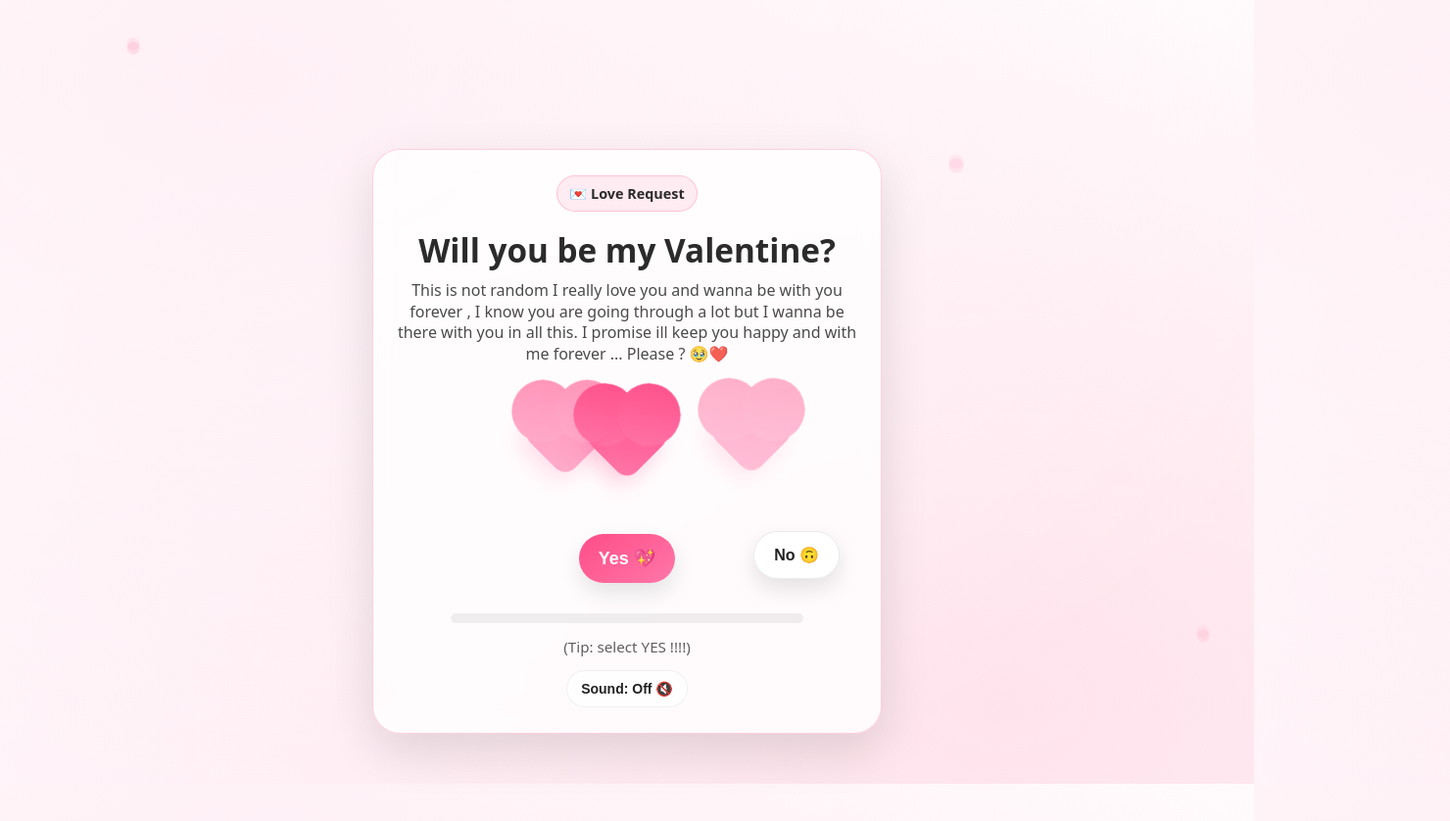
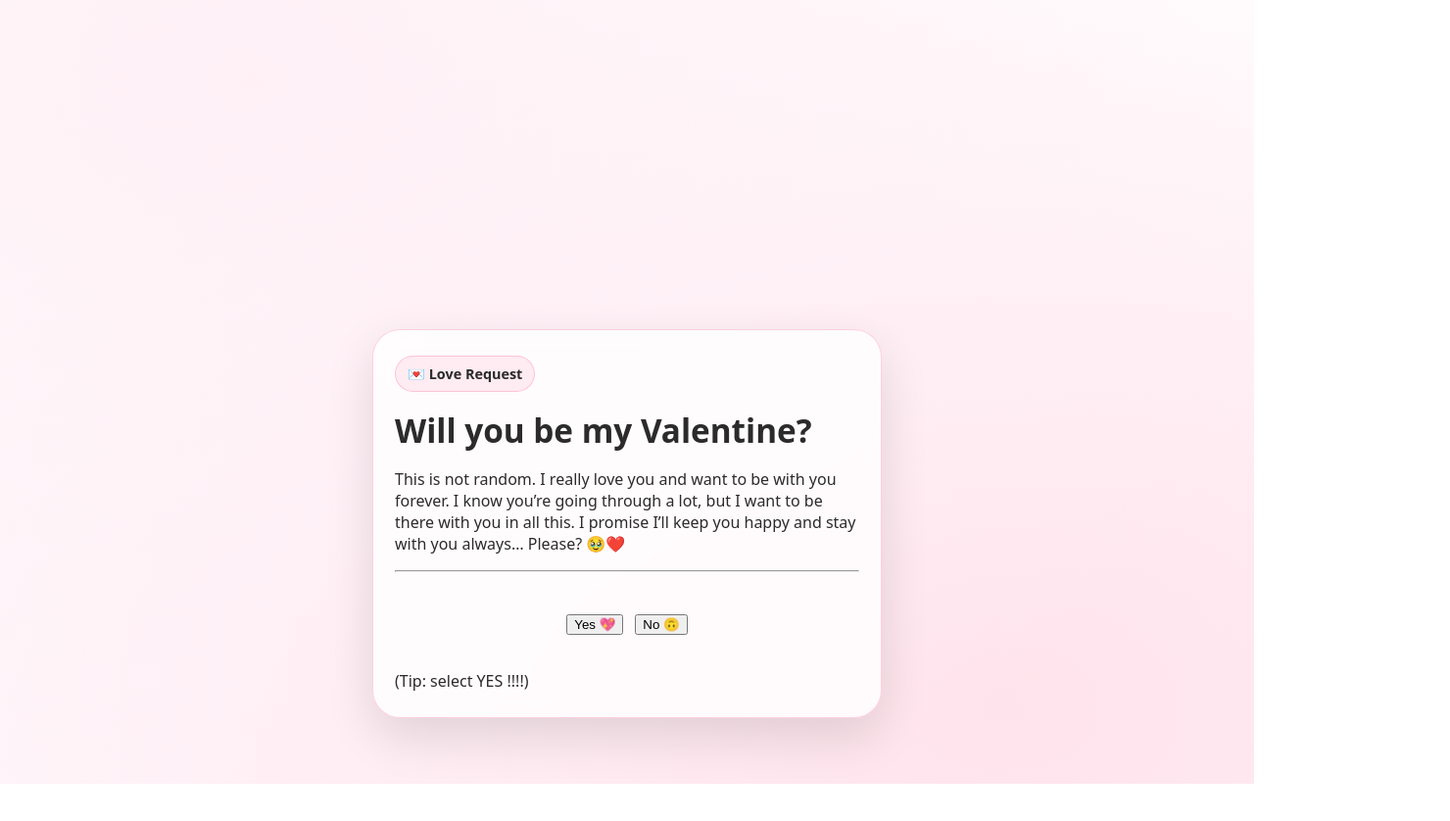
Before and after one commit to Sreekar-1804/Javascript, a plain HTML site: page index.html in a window 1280 px wide. Shown: the whole page at 98% size, 1480 px wide, since content can reach past the window. After the commit the page ends 800 px from the top, so only its background shows below. Drawn offline with Linux system fonts and the light colour scheme.

Commit message:
Update index.html

```diff
--- a/index.html
+++ b/index.html
@@ -5,42 +5,46 @@
   <meta name="viewport" content="width=device-width, initial-scale=1.0"/>
   <title>Will you be my Valentine? 💘</title>
 
-  <meta name="description" content="A cute little Valentine page with playful buttons 💘" />
+  <meta name="description" content="A fancy Valentine page with playful buttons 💘" />
 
   <link rel="stylesheet" href="style.css">
   <script src="core.js" defer></script>
 </head>
+
 <body>
-  <div class="bg-hearts" aria-hidden="true"></div>
+  <!-- FX layers (required for floating hearts + sparkles) -->
+  <div class="fx-hearts" id="fxHearts" aria-hidden="true"></div>
+  <div class="fx-sparkles" id="fxSparkles" aria-hidden="true"></div>
 
-  <main class="card center" aria-label="Valentine card">
-    <div class="badge">💌 Love Request</div>
-    <h1>Will you be my Valentine?</h1>
-    <p class="sub">This is not random I really love you and wanna be with you forever , I know you are going through a lot but I wanna be there with you in all this. I promise ill keep you happy and with me forever ... Please ? 🥹❤️</p>
+  <div class="container">
+    <main class="card" aria-label="Valentine card">
+      <div class="badge">💌 Love Request</div>
 
-    <div class="gif-area" aria-hidden="true">
-      <div class="heart"></div>
-      <div class="heart heart2"></div>
-      <div class="heart heart3"></div>
-    </div>
+      <!-- Wrap in span for glow-highlight effect -->
+      <h1>Will you be my Valentine?</h1>
 
-    <div class="button-area" id="buttonArea">
-      <button class="btn yes-button" id="yesBtn" type="button">Yes 💖</button>
-      <button class="btn no-button" id="noBtn" type="button">No 🙃</button>
-    </div>
+      <p>
+        This is not random. I really love you and want to be with you forever.
+        I know you’re going through a lot, but I want to be there with you in all this.
+        I promise I’ll keep you happy and stay with you always… Please? 🥹❤️
+      </p>
 
-    <div class="meter" aria-label="No button progress">
-      <div class="meter-bar" id="meterBar"></div>
-    </div>
+      <hr>
 
-    <div class="hint" id="hint" role="status" aria-live="polite">(Tip: select YES !!!!)</div>
+      <div class="button-area" id="buttonArea">
+        <button id="yesBtn" type="button">Yes 💖</button>
+        <button id="noBtn" type="button">No 🙃</button>
+      </div>
 
-    <div class="actions" aria-label="Extra actions">
-      <button class="btn ghost" id="soundBtn" type="button" aria-pressed="false">Sound: Off 🔇</button>
-    </div>
+      <!-- Optional progress bar (core.js auto-fills this if present) -->
+      <div class="progress" aria-hidden="true">
+        <div id="progressFill"></div>
+      </div>
 
-  </main>
-
-  <div class="toast" id="toast" role="status" aria-live="polite"></div>
+      <div id="hint" role="status" aria-live="polite">
+        (Tip: select YES !!!!)
+      </div>
+    </main>
+  </div>
 </body>
 </html>
```
